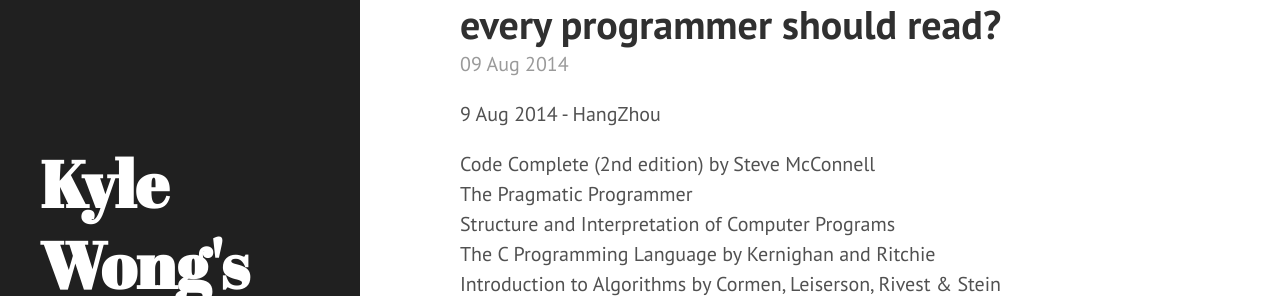
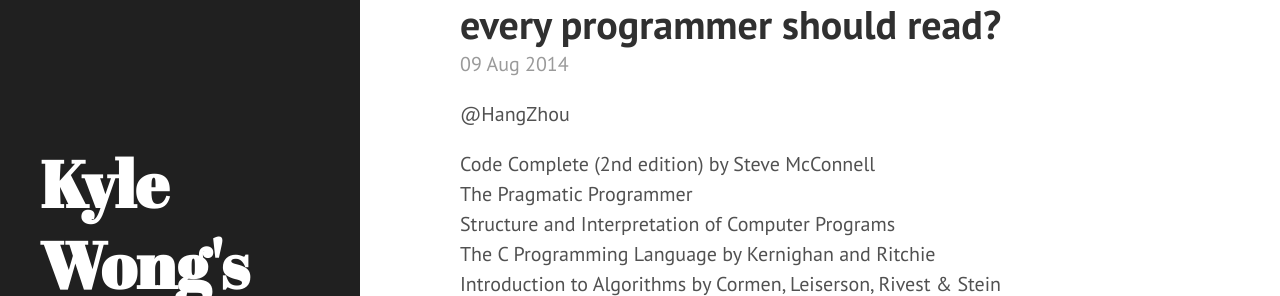
Before and after one commit to kangwang1988/kangwang1988.github.io, a Jekyll site: the page built from _posts/2014-08-09-What-is-the-single-most-influential-book-every-programmer-should-read.md, in a window 1280 px wide and 900 px high. Shown: the part 131-427 px from the top of the window. Built offline with Jekyll 4.4.1, drawn with Linux system fonts in a browser that asks for light colours; Markdown is read by kramdown in place of the engine named in the settings.

Commit message:
Update 2014-08-09-What-is-the-single-most-influential-book-every-programmer-should-read.md

```diff
--- a/_posts/2014-08-09-What-is-the-single-most-influential-book-every-programmer-should-read.md
+++ b/_posts/2014-08-09-What-is-the-single-most-influential-book-every-programmer-should-read.md
@@ -3,7 +3,7 @@
 title: What is the single most influential book every programmer should read?
 ---
 
-9 Aug 2014 - HangZhou
+@HangZhou
 
 Code Complete (2nd edition) by Steve McConnell<br>
 The Pragmatic Programmer<br>
```
